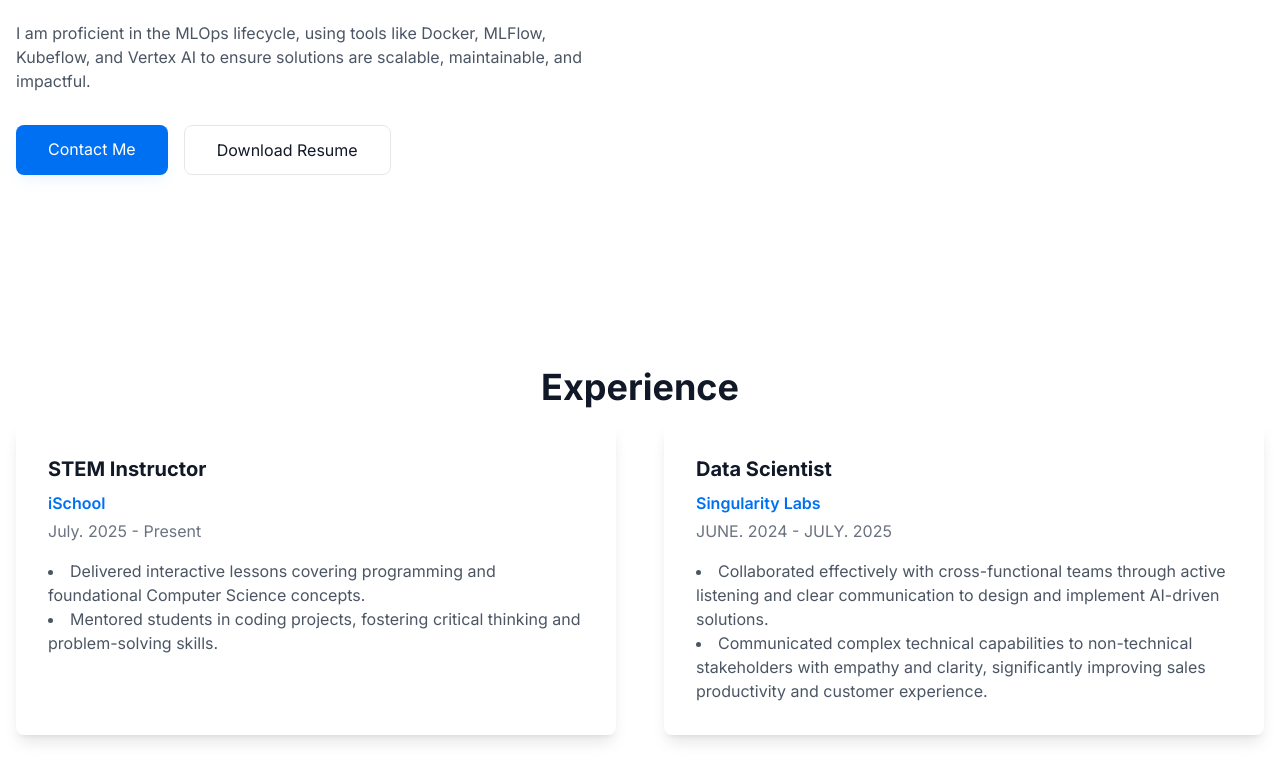
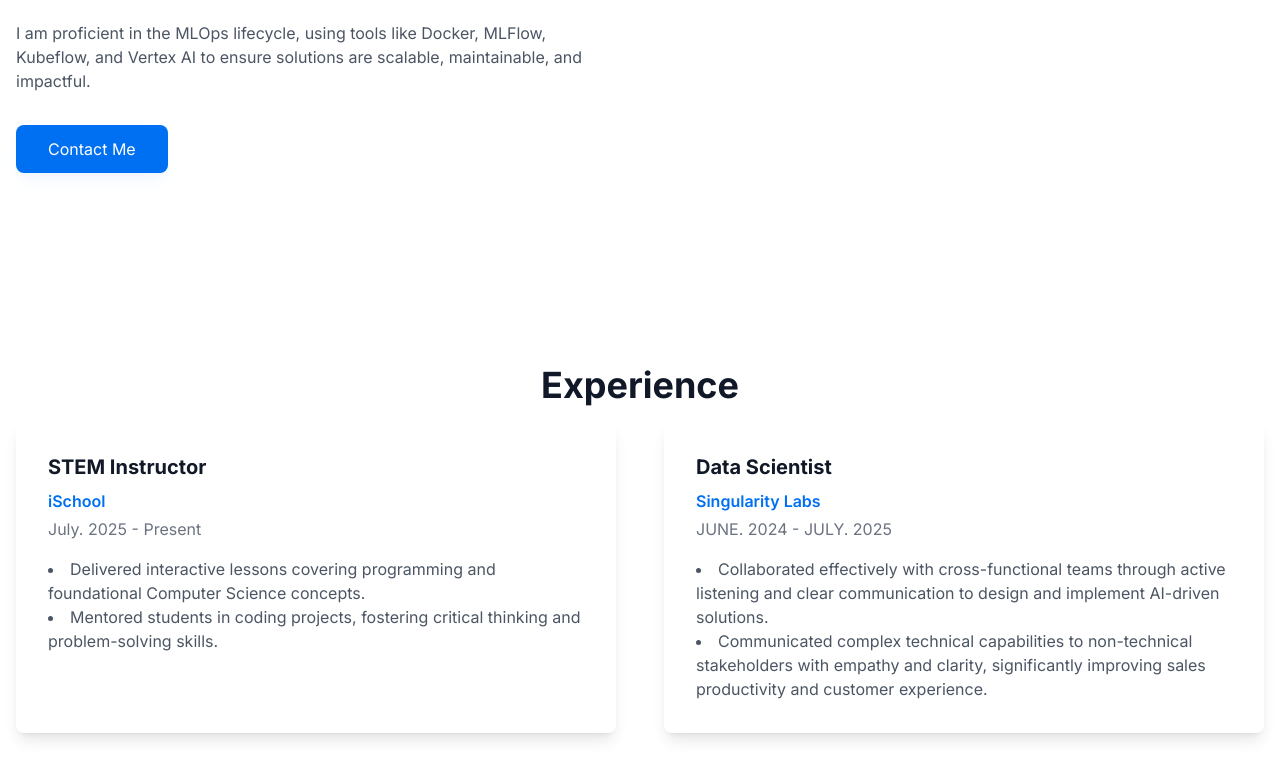
Before and after one commit to ahmudmuhamad/ahmed_protfolio, a website: page public/index.html in a window 1280 px wide. Shown: the part 1807-2586 px from the top of the page. Drawn offline with nearby package versions, Linux system fonts and the light colour scheme.

Commit message:
download resume fixed

```diff
--- a/public/index.html
+++ b/public/index.html
@@ -250,8 +250,6 @@
 
     </div>
 </section>
-
-    <!-- About Section -->
 <section id="about" class="py-24 translate-y-4 transition-all duration-500 opacity-0 reveal-section">
     <div class="container mx-auto px-4">
         <div class="grid grid-cols-1 lg:grid-cols-2 gap-16 items-center">
@@ -276,14 +274,9 @@
                         Contact Me
                     </a>
 
-                        <!-- UPDATED LINK HERE -->
-                        <a href="/assets/Ahmed_Ahmed_ML_Data_Science_2025.pdf" download
-                            class="px-8 py-3 bg-white dark:bg-dark-background-secondary text-gray-900 dark:text-white border border-gray-200 dark:border-gray-700 rounded-lg hover:border-gray-900 dark:hover:border-white transition-colors text-center">Download
-                            Resume</a>
                     </div>
             </div>
 
-                </div>
         </div>
     </div>
 </section>
```
Lines whose indentation alone changed are shown as unchanged.
